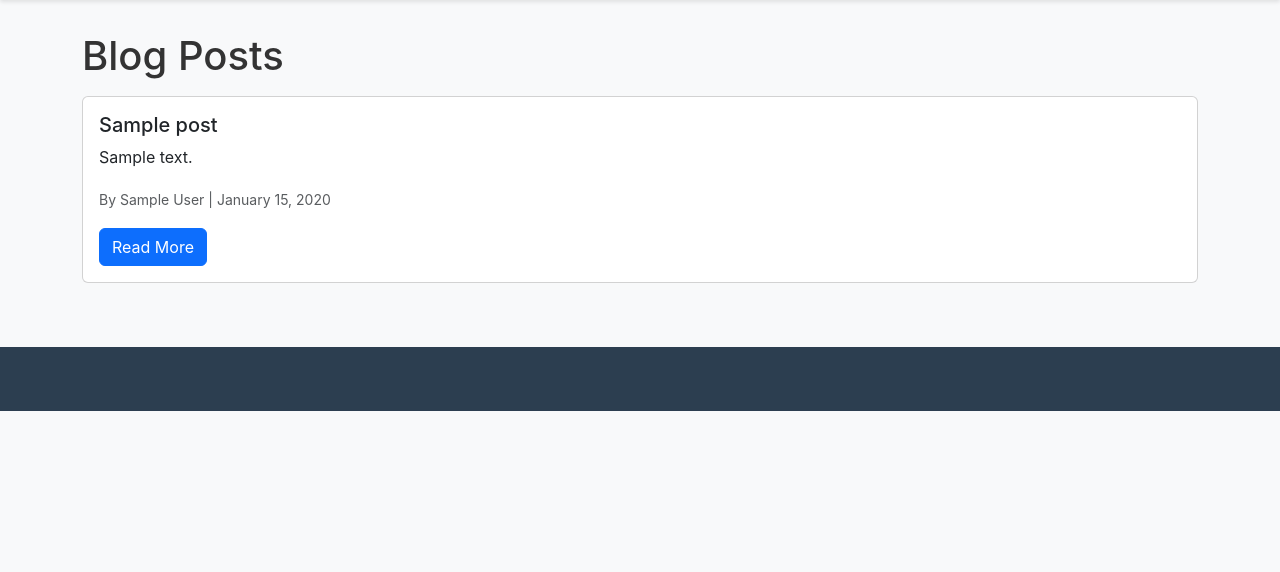
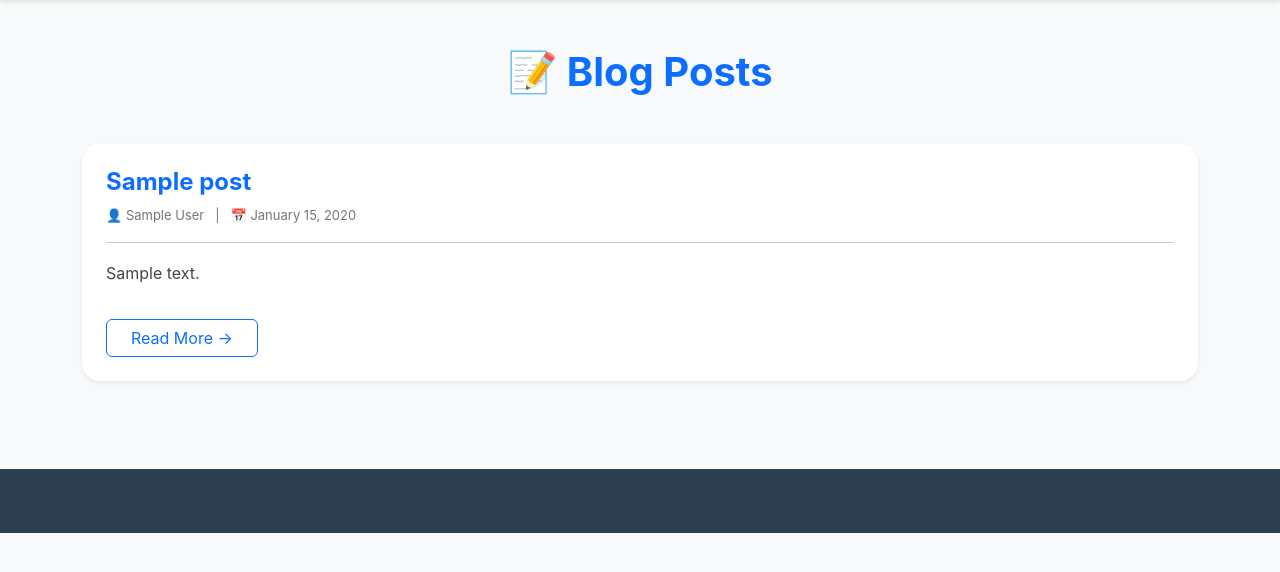
Before and after one commit to hariharan-a-16/django-blog, a Django app: template templates/base/post_list.html in a window 1280 px wide. Shown: the part 32-604 px from the top of the page. Run offline with Django 5.2, Linux system fonts and the light colour scheme; the template is opened without the code that fills it: most values are stand-ins (such as "Sample title", 1, 10 or a date in 2020).

Commit message:
update files

```diff
--- a/templates/base/post_list.html
+++ b/templates/base/post_list.html
@@ -2,23 +2,85 @@
 
 {% block content %}
 
-<div class="container mt-4">
-    <h1>Blog Posts</h1>
+<style>
+.blog-card {
+    border-radius: 18px;
+    transition: 0.3s ease;
+}
+
+.blog-card:hover {
+    transform: translateY(-5px);
+    box-shadow: 0 15px 35px rgba(0,0,0,0.08);
+}
+
+.blog-title {
+    font-weight: 700;
+    color: #0d6efd;
+}
+
+.blog-content {
+    font-size: 16px;
+    line-height: 1.8;
+    color: #444;
+}
+
+.blog-meta {
+    font-size: 13px;
+    color: #777;
+}
+
+.read-btn:hover {
+    background-color: #0d6efd;
+    color: white !important;
+}
+</style>
+
+<div class="container mt-5">
+
+    <h1 class="fw-bold text-primary mb-5 text-center">
+        📝 Blog Posts
+    </h1>
 
     {% for post in posts %}
-    <div class="card mt-3">
-        <div class="card-body">
-            <h5 class="card-title">{{ post.title }}</h5>
-            <p class="card-text">{{ post.content|truncatewords:30 }}</p>
-            <p class="text-muted">
-                <small>By {{ post.author }} | {{ post.created_at|date:"F d, Y" }}</small>
+    <div class="card blog-card shadow-sm mb-4 border-0">
+
+        <div class="card-body p-4">
+
+            <!-- Title -->
+            <h4 class="blog-title mb-2">
+                {{ post.title }}
+            </h4>
+
+            <!-- Author & Date -->
+            <div class="blog-meta mb-3">
+                👤 {{ post.author }}
+                &nbsp; | &nbsp;
+                📅 {{ post.created_at|date:"F d, Y" }}
+            </div>
+
+            <hr>
+
+            <!-- Short Content -->
+            <p class="blog-content mt-3">
+                {{ post.content|truncatewords:25 }}
             </p>
-            <a href="{% url 'post_detail' post.pk %}" class="btn btn-primary">Read More</a>
+
+            <!-- Button -->
+            <a href="{% url 'post_detail' post.pk %}"
+               class="btn btn-outline-primary mt-3 px-4 read-btn">
+               Read More →
+            </a>
+
         </div>
+
     </div>
+
     {% empty %}
-    <p>No posts available.</p>
+        <div class="alert alert-info text-center">
+            No posts available.
+        </div>
     {% endfor %}
+
 </div>
 
 {% endblock %}
```
Also changed, not shown: templates/base/post_detail.html (+62 -14 lines), db.sqlite3.
